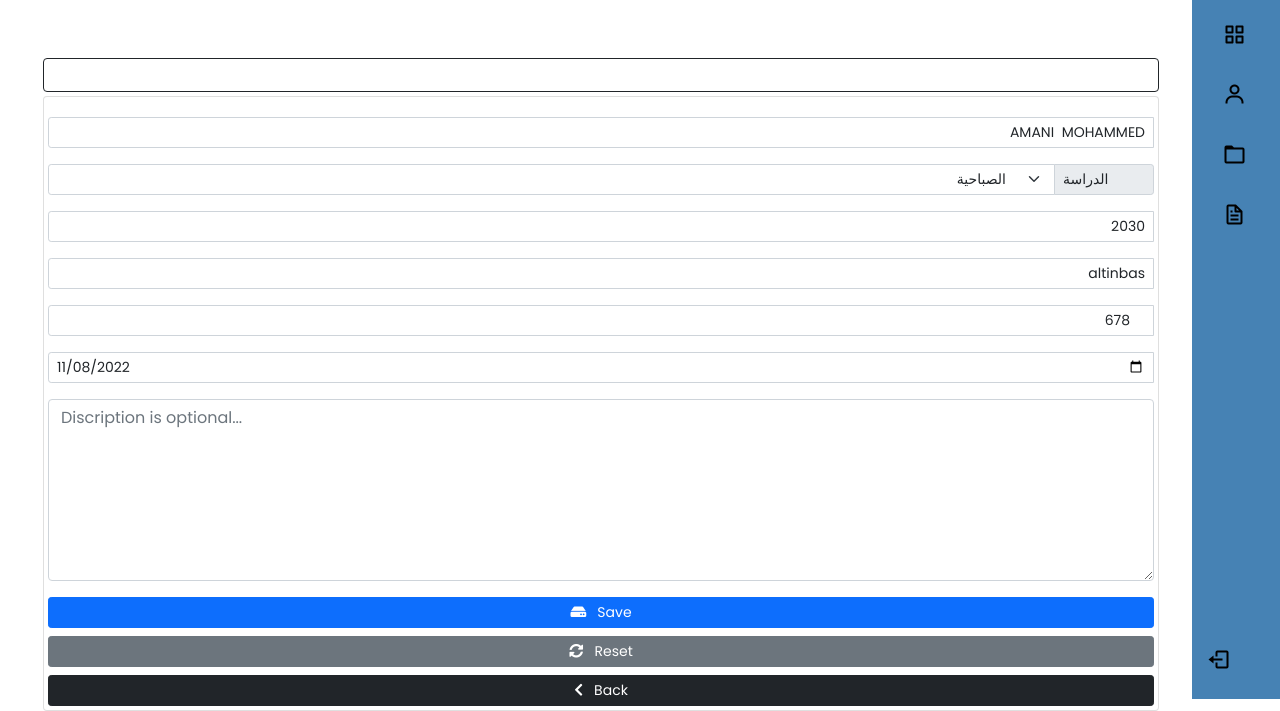
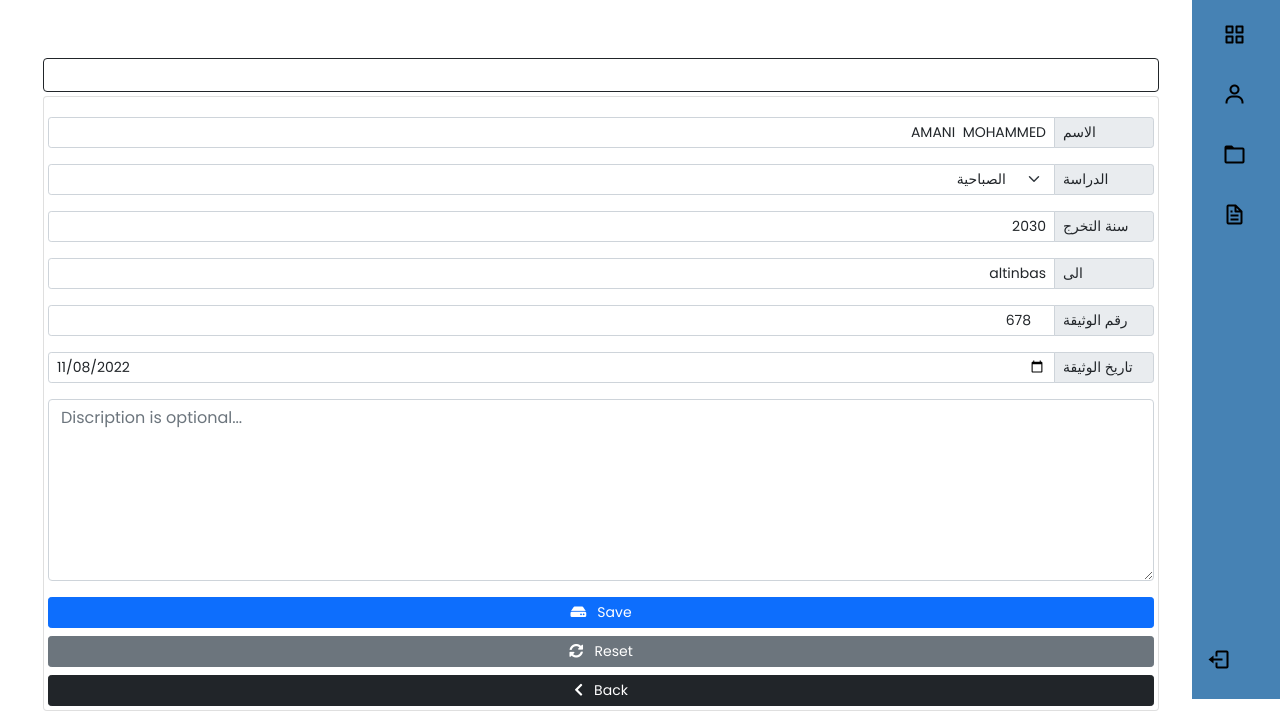
Before and after one commit to Mohammed22668/std_collage, a Django app: page /studentDoc/8 in a window 1280 px wide. Shown: the part 101-812 px from the top of the page. Run offline with Django 4.2, Linux system fonts and the light colour scheme; a user stored in the database is signed in; data comes from the database, SQL or seed files in the repository; both versions use the stored data as it was after the commit; some libraries are stand-ins or nearby versions.

Commit message:
Mohammed-update-span->h5

```diff
--- a/app/templates/AllStudents/backend-allstudents.html
+++ b/app/templates/AllStudents/backend-allstudents.html
@@ -71,7 +71,7 @@
       <div class="modal-body text-center">
          <span class="text-danger"><i class="fas fa-trash-alt fa-3x mt-4"></i></span>
         <div class="mt-4 mb-4 text-danger">هل انت متأكد انك تريد حذف المباشرة</div>
-        <span class="text-dark mt-3 mb-2">الطالب/ة: <strong>{{std.name}}</strong></span>
+        <h5 class="text-dark mt-3 mb-2">الطالب/ة: <strong>{{std.name}}</strong></h5>
       </div>
       <div class="modal-footer">
         <button type="button" class="btn btn-secondary btn-sm" data-bs-dismiss="modal">الغاء</button>
--- a/app/templates/add_patients.html
+++ b/app/templates/add_patients.html
@@ -37,7 +37,8 @@
                          <div class="input-group input-group-sm mb-3">
 
                               <input type="text" class="form-control text-end" name="name" id="name" placeholder="اسم الطالب/ة" required  {% block value-name %}{% endblock value-name %}>
-                              <span class="input-group-text side-label ">الاسم</span>
+                                <label class="input-group-text side-label">الاسم</label>
+
                          </div>
 
                          {% comment %} <div class="input-group input-group-sm mb-3"> {% endcomment %}
@@ -68,7 +69,8 @@
                          <div class="input-group input-group-sm mb-3">
 
                               <input type="text" class="form-control text-end" name="year" maxlength="10" id="year_std" placeholder="سنة التخرج" required {% block value-year %}{% endblock value-year %}>
-                                <span class="input-group-text side-label text-center">سنة التخرج</span>
+                                   <label class="input-group-text side-label">سنة التخرج</label>
+
                          </div>
 
 
@@ -76,19 +78,20 @@
                            <div class="input-group input-group-sm mb-3">
 
                               <input type="text" class="form-control text-end" name="to"  id="to" placeholder="الجهة الصادر اليها الوثيقة" required {% block value-to %}{% endblock value-to %}>
-                               <span class="input-group-text side-label text-center"> الى </span>
+                                <label class="input-group-text side-label">الى</label>
+
                          </div>
 
                           <div class="input-group input-group-sm mb-3">
 
                               <input type="number" class="form-control text-end" name="Dnumber" maxlength="5" id="Dnumber" placeholder="العدد" required {% block value-Dnumber %}{% endblock value-Dnumber %}>
-                                <span class="input-group-text side-label text-center">رقم الوثيقة</span>
+                                <label class="input-group-text side-label">رقم الوثيقة</label>
                           </div>
 
                            <div class="input-group input-group-sm mb-3">
 
                               <input type="date" class="form-control" name="Ddate"  id="Ddate"  required {% block value-Ddate %}{% endblock value-Ddate %}>
-                                 <span class="input-group-text side-label text-center">تاريخ الوثيقة</span>
+                                <label class="input-group-text side-label">تاريخ الوثيقة</label>
                          </div>
 
 
--- a/app/templates/backend.html
+++ b/app/templates/backend.html
@@ -76,7 +76,7 @@
                <div class="modal-body text-center">
                     <span class="text-danger"><i class="fas fa-trash-alt fa-3x mt-4"></i></span>
                     <div class="mt-4 mb-4 text-danger">هل انت متأكد انك تريد حذف الوثيقة</div>
-                    <span class="text-dark mt-3 mb-2">الطالب/ة: <strong>{{std.name}}</strong></span>
+                    <h5 class="text-dark mt-3 mb-2">الطالب/ة: <strong>{{std.name}}</strong></h5>
                </div>
                <div class="modal-footer">
                     <button type="button" class="btn btn-secondary btn-sm" data-bs-dismiss="modal">الغاء</button>
--- a/app/templates/students_status/add_state.html
+++ b/app/templates/students_status/add_state.html
@@ -36,7 +36,7 @@
 
                          <div class="input-group input-group-sm mb-3">
                               <input type="text" class="form-control text-end" name="name" id="name-state" placeholder="اسم الطالب/ة" required  {% block value-name %}{% endblock value-name %}>
-                              <span class="input-group-text side-label ">الاسم</span>
+                            <label class="input-group-text side-label">الاسم</label>
                          </div>
 
 
@@ -93,7 +93,7 @@
                                    <option >الثالثة</option>
                                    <option >الرابعة</option>
                               </select>
-                               <span class="input-group-text side-label ">المرحلة</span>
+                              <label class="input-group-text side-label">المرحلة</label>
                          </div>
 
 
@@ -106,7 +106,7 @@
                             <div class="input-group input-group-sm mb-3 ">
 
                               <input type="text" class="form-control text-end" name="year" maxlength="10" id="year-state" placeholder="العام الدراسي" required {% block value-year %}{% endblock value-year %}>
-                                <span class="input-group-text side-label text-center">العام الدراسي </span>
+                              <label class="input-group-text side-label">العام الدراسي</label>
                          </div>
 
 
--- a/app/templates/students_status/backend-state.html
+++ b/app/templates/students_status/backend-state.html
@@ -69,7 +69,7 @@
       <div class="modal-body text-center">
          <span class="text-danger"><i class="fas fa-trash-alt fa-3x mt-4"></i></span>
         <div class="mt-4 mb-4 text-danger">هل انت متأكد انك تريد حذف الحالة</div>
-        <span class="text-dark mt-3 mb-2">الطالب/ة: <strong>{{std.name}}</strong></span>
+        <h5 class="text-dark mt-3 mb-2">الطالب/ة: <strong>{{std.name}}</strong></h5>
       </div>
       <div class="modal-footer">
         <button type="button" class="btn btn-secondary btn-sm" data-bs-dismiss="modal">الغاء</button>
```
Also changed, not shown: app/templates/AllStudents/add_allstudent.html (+5 -5 lines), db.sqlite3, 1 other file.
